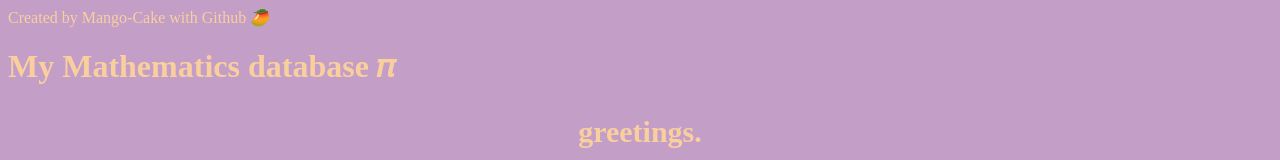
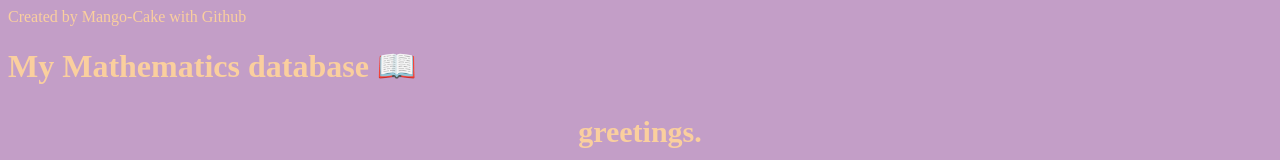
Before and after one commit to mango-cake/My-mathematics-database, a plain HTML site: page index.html in a window 1280 px wide. Shown: the top 160 px of the page. Drawn offline with Linux system fonts and the light colour scheme; a web font is replaced by a local one.

Commit message:
Update index.html

```diff
--- a/index.html
+++ b/index.html
@@ -1,7 +1,7 @@
 <html>
 <link rel="stylesheet" href="style.css">
-Created by Mango-Cake with Github 🥭
-<h1> My Mathematics database 𝜋 <h1>
+Created by Mango-Cake with Github
+<h1> My Mathematics database 📖 <h1>
 
 <p> greetings. </p>
 
```
